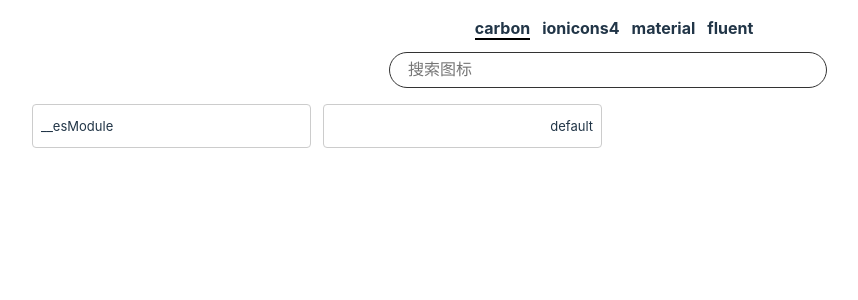
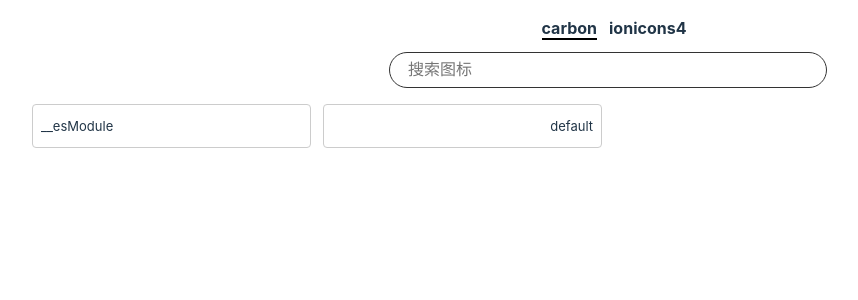
Before and after one commit to gws0920/vicons, a Vue app: page / in a window 1280 px wide. Shown: the top 300 px of the page, without its empty margins (32-890 px from the left). Built offline with nearby package versions, Linux system fonts and the light colour scheme; some icons are missing.

Commit message:
fix: 暂时不加

```diff
--- a/package.json
+++ b/package.json
@@ -11,8 +11,6 @@
   "dependencies": {
     "@vicons/carbon": "^0.12.0",
     "@vicons/ionicons4": "^0.12.0",
-    "@vicons/fluent": "^0.12.0",
-    "@vicons/material": "^0.12.0",
     "vue": "^3.2.37"
   },
   "devDependencies": {
--- a/src/App.vue
+++ b/src/App.vue
@@ -1,8 +1,8 @@
 <script setup lang="ts">
 import * as ionicons4 from '@vicons/ionicons4'
 import * as carbon from '@vicons/carbon'
-import * as material from '@vicons/material'
-import * as fluent from '@vicons/fluent'
+// import * as material from '@vicons/material'
+// import * as fluent from '@vicons/fluent'
 import { ref, computed, onMounted } from 'vue'
 
 const active = ref('carbon')
@@ -10,10 +10,10 @@
 const obj = computed(() => {
   if (active.value === 'ionicons4')
     return ionicons4
-  else if (active.value === 'material')
-    return material
-  else if (active.value === 'fluent')
-    return material
+  // else if (active.value === 'material')
+  //   return material
+  // else if (active.value === 'fluent')
+  //   return material
   else return carbon
 })
 const list = computed(() => {
@@ -48,8 +48,8 @@
     <div class="tabs">
       <span :class="{ active: active === 'carbon' }" @click="switchTab('carbon')">carbon</span>
       <span :class="{ active: active === 'ionicons4' }" @click="switchTab('ionicons4')">ionicons4</span>
-      <span :class="{ active: active === 'material' }" @click="switchTab('material')">material</span>
-      <span :class="{ active: active === 'fluent' }" @click="switchTab('fluent')">fluent</span>
+      <!-- <span :class="{ active: active === 'material' }" @click="switchTab('material')">material</span>
+      <span :class="{ active: active === 'fluent' }" @click="switchTab('fluent')">fluent</span> -->
     </div>
     <div class="search">
       <input v-model="searchVal" placeholder="搜索图标" />
```
